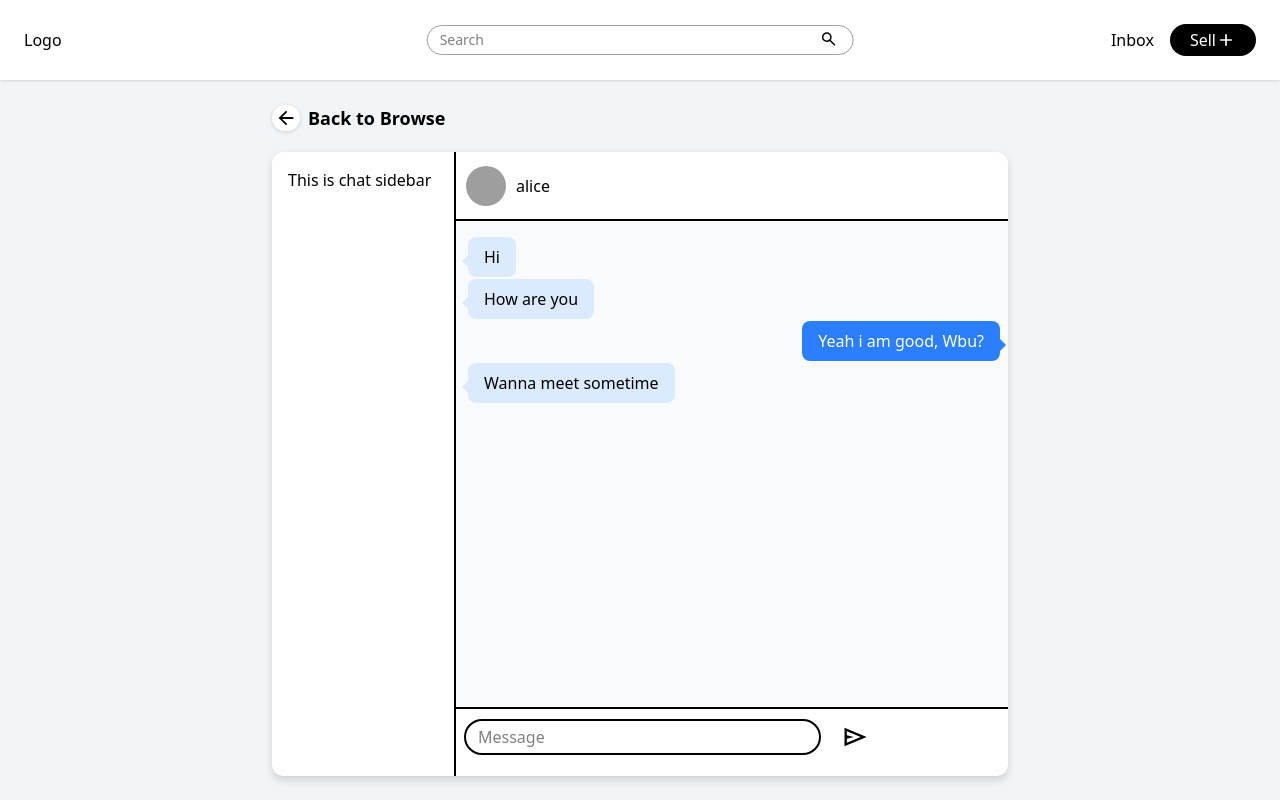
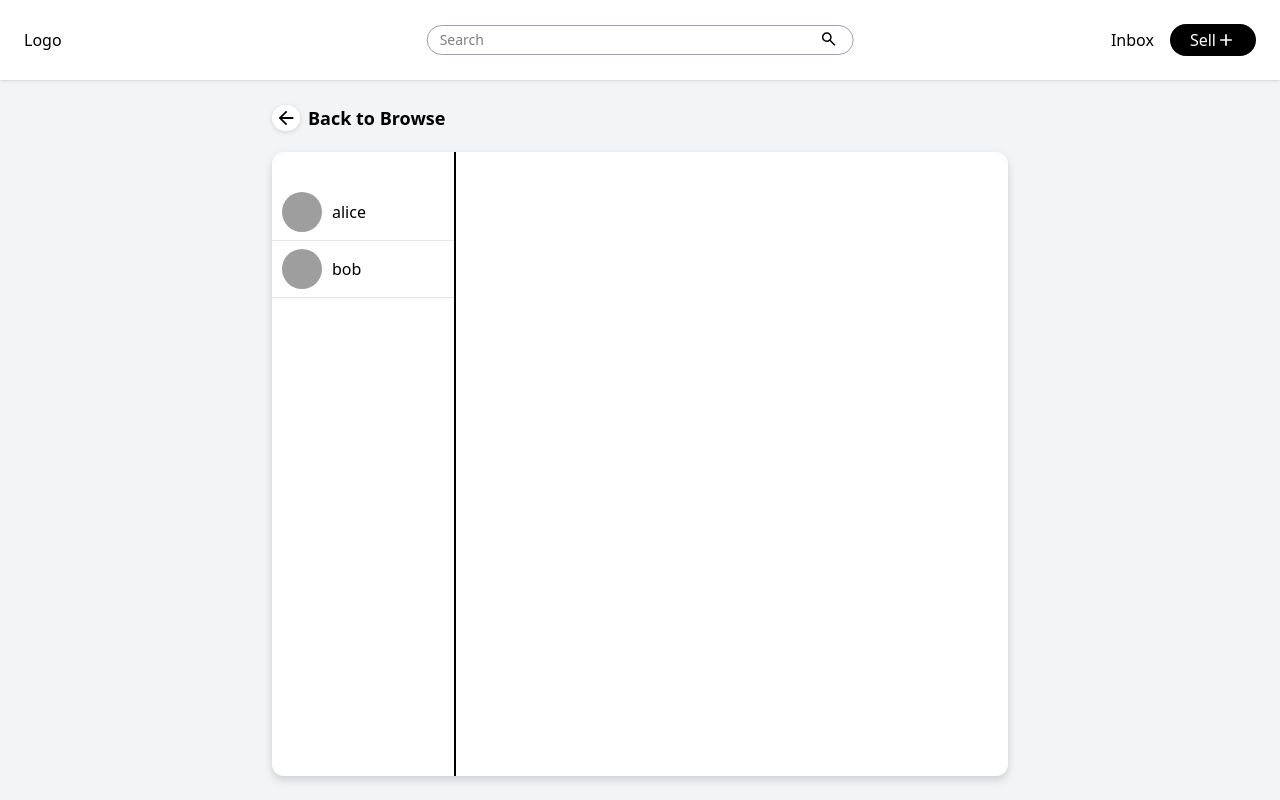
Before and after one commit to weirdwolfx/College-olx, a React (Vite) app in the folder client/: page /message in a window 1280 px wide. Built offline with nearby package versions, Linux system fonts and the light colour scheme; grey boxes are pictures that could not be loaded.

Commit message:
Add sidebar to chat

```diff
--- /dev/null
+++ b/client/src/components/Chat/ChatList.jsx
@@ -0,0 +1,19 @@
+export default function ChatList({ currentUser, user, setUser }) {
+    return (
+        <button
+            onClick={() => setUser(user)}
+            className={`
+                border-b w-full cursor-pointer border-b-gray-200 py-2 px-2.5 flex items-center gap-2.5
+                ${(currentUser == user) ?
+                "bg-blue-100 border-l-4 border-l-black" :
+                "bg-white"
+                }
+            `}>
+            <div className="w-10 h-10 rounded-full overflow-hidden">
+                <img src="https://www.shutterstock.com/image-photo/side-profile-happy-golden-retriever-600nw-2476395703.jpg" alt="profile pic"
+                    className="object-cover h-full" />
+            </div>
+            <p>{user}</p>
+        </button>
+    )
+}
--- a/client/src/components/Chat/ChatRoom.jsx
+++ b/client/src/components/Chat/ChatRoom.jsx
@@ -5,18 +5,27 @@ import MessageInput from "./MessageInput"
 import MessageWindow from "./MessageWindow"
 import Sidebar from "./ChatSidebar"
 
-export default function ChatRoom({ user, msgs, customClass = "" }) {
+import msgs from "../../assets/chat"
 
+export default function ChatRoom({ customClass = "" }) {
+
+    const [user, setUser] = React.useState(null)
     const [messages, setMessages] = React.useState(msgs)
+
+    const users = Object.keys(msgs)
 
     return (
         <div className="h-full grid-cols-4 grid rounded-xl bg-white overflow-hidden drop-shadow-lg">
-            <Sidebar customClass="border-r-2 col-span-1" />
+            <Sidebar currentUser={user} users={users} setUser={setUser} customClass="border-r-2 col-span-1" />
 
             <section className="grid grid-rows-9 min-h-0 col-span-3">
-                <ChatHeader user={user} customClass="row-span-1"/>
-                <MessageWindow messages={messages} customClass="row-span-7"/>
-                <MessageInput setMessages={setMessages} customClass="row-span-1"/>
+                {user &&
+                    <>
+                        <ChatHeader user={user} customClass="row-span-1" />
+                        <MessageWindow messages={messages[user]} customClass="row-start-2 -row-end-2" />
+                        <MessageInput user={user} setMessages={setMessages} customClass="row-span-1" />
+                    </>
+                }
             </section>
         </div>
     )
--- a/client/src/components/Chat/ChatSidebar.jsx
+++ b/client/src/components/Chat/ChatSidebar.jsx
@@ -1,7 +1,21 @@
-export default function Sidebar({ customClass="" }) {
+import ChatList from "./ChatList"
+
+export default function Sidebar({ currentUser, users, setUser, customClass="" }) {
+
+    const userElements = users.map((user, id) => {
+        return (
+            <ChatList
+                key={id}
+                user={user}
+                currentUser={currentUser}
+                setUser={setUser}
+            />
+        )
+    })
+
     return (
-        <aside className={`p-4 ${customClass}`}>
-            <p>This is chat sidebar</p>
+        <aside className={`pt-8 ${customClass}`}>
+            {userElements}
         </aside>
     )
 }
--- a/client/src/components/Chat/MessageInput.jsx
+++ b/client/src/components/Chat/MessageInput.jsx
@@ -1,4 +1,4 @@
-export default function MessageInput({ setMessages, customClass="" }) {
+export default function MessageInput({ user, setMessages, customClass="" }) {
 
     function sendMessage(formData) {
         const text = formData.get("message")
@@ -9,7 +9,13 @@ export default function MessageInput({ setMessages, customClass="" }) {
             text,
             sentByMe: true,
         }
-        setMessages((prevMessages) => [...prevMessages, msgObj])
+
+        setMessages((prevMessages) => {
+            return {
+                ...prevMessages,
+                [user]: [...prevMessages[user], msgObj]
+            }
+        })
     }
 
     return (
--- a/client/src/components/Product/ProductDetail.jsx
+++ b/client/src/components/Product/ProductDetail.jsx
@@ -1,4 +1,6 @@
 import { useState } from "react";
+import { Link } from "react-router-dom"
+
 import MobileSwiperImages from "./MobileSwiperImages";
 
 const ProductDetail = ({ product }) => {
@@ -95,18 +97,18 @@ const ProductDetail = ({ product }) => {
 
                     {/* Desktop button */}
                     <div className="hidden md:block mt-2.5">
-                        <button className="w-full bg-black text-white py-2 rounded-lg cursor-pointer">
+                        <Link to="/message" className="block w-full text-center bg-black text-white py-2 rounded-lg cursor-pointer">
                             Message Seller
-                        </button>
+                        </Link>
                     </div>
                 </div>
             </div>
 
             {/* Mobile button (fixed) */}
             <div className="md:hidden sticky bottom-1 p-2 mt-3">
-                <button className="w-full bg-black text-white py-3 rounded-lg">
+                <Link to="/message" className="block w-full text-center bg-black text-white py-3 rounded-lg">
                     Message Seller
-                </button>
+                </Link>
             </div>
         </section>
     );
--- a/client/src/pages/ChatPage.jsx
+++ b/client/src/pages/ChatPage.jsx
@@ -1,8 +1,6 @@
 import Header from "../components/Header"
 import ChatRoom from "../components/Chat/ChatRoom"
 import BackButton from "../components/BackButton"
-
-import msgs from "../assets/chat"
 
 export default function ChatPage() {
     return (
@@ -11,7 +9,7 @@ export default function ChatPage() {
                 <Header />
                 <div className="flex flex-1 overflow-hidden flex-col px-68 py-3 md:py-6 gap-3 md:gap-5">
                     <BackButton />
-                    <ChatRoom user="alice" msgs={msgs['alice']} />
+                    <ChatRoom />
                 </div>
             </div>
         </>
```
